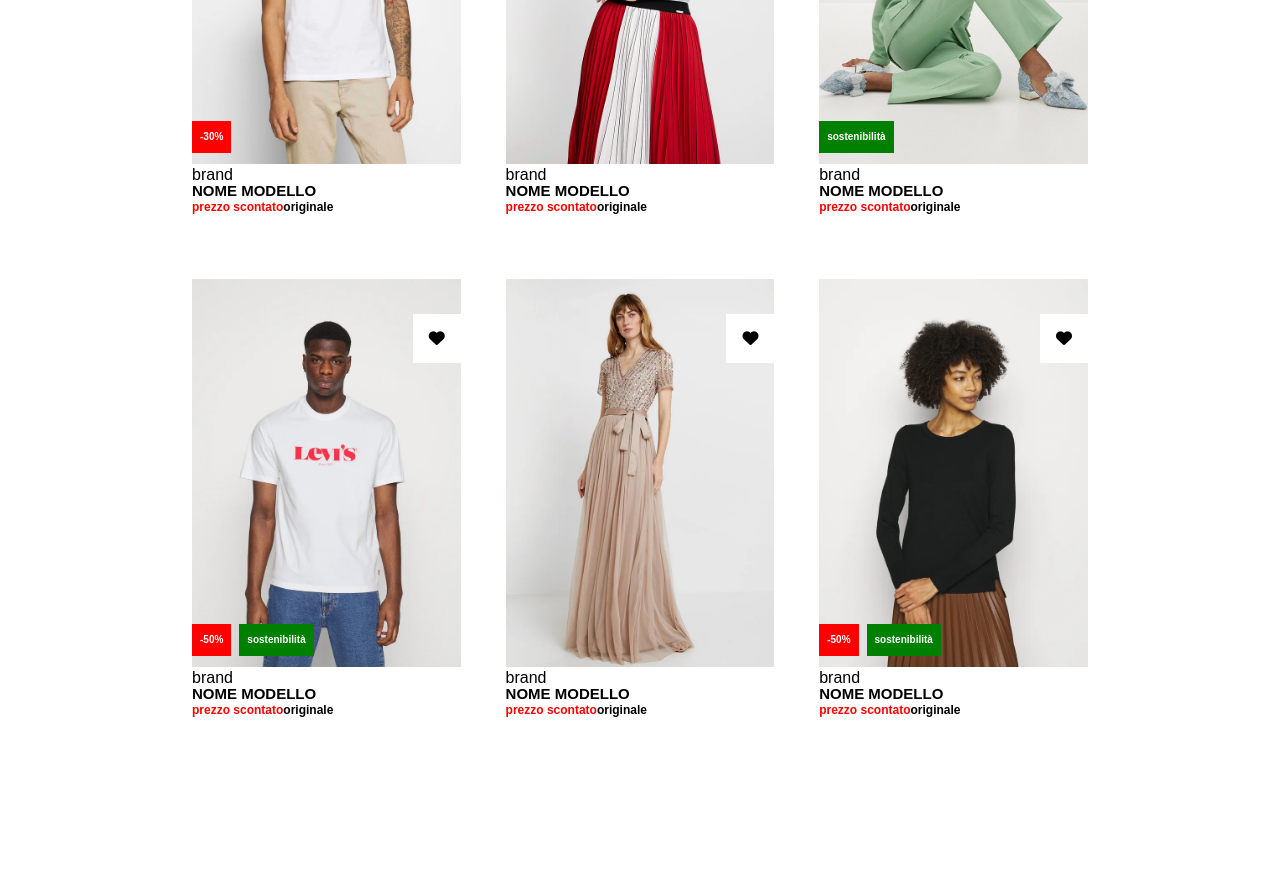
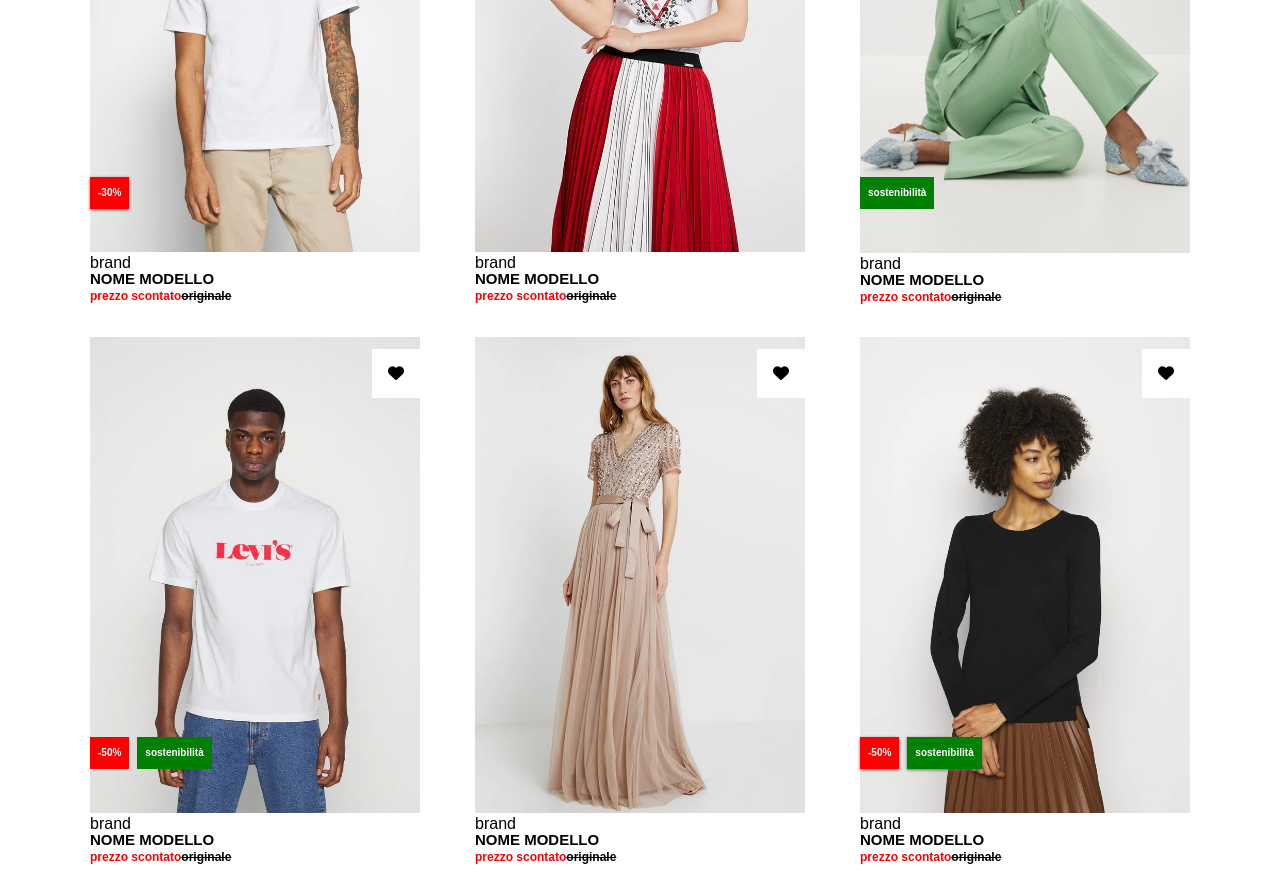
Before and after one commit to RaoulBongarzoni/html-css-boolando, a plain HTML site: page index.html in a window 1280 px wide. Shown: the part 320-1201 px from the top of the page. Before the commit the page ends 1086 px from the top, so only its background shows below. Drawn offline with Linux system fonts and the light colour scheme.

Commit message:
header e body fixes

```diff
--- a/css/style.css
+++ b/css/style.css
@@ -6,13 +6,18 @@ html{
 }
 
 
-
+.container{
+    width: 1100px;
+    margin: 0 auto;
+}
 /* barra del menu */
 .headbar{
-    height: 50px;
     position: fixed;
+
+    height: 70px;
     width: 100%;
     z-index: 2;
+
 }
 
 a{
@@ -78,26 +83,25 @@ main{
     background-color: white;
     padding: 16px;
     position: absolute;
-    top: 10%;
+    top: 5%;
     right: 0px;
 }
-.card:hover .like{
-  color: red
+.like:hover {
+  color: red;
+  cursor: pointer;
+
 }
 
 
-
-
-
 .etichette{
-    position: relative;
+    position: absolute;
     display: inline-flex;
     bottom: 20%;
     left: 0%;
 }
+
 .tag-content{
     font-size: 10px;
     font-weight: 700;
     color: white;
-
 }
--- a/css/utilities.css
+++ b/css/utilities.css
@@ -123,3 +123,10 @@
 
 /* colore */
 .red{color: red}
+
+
+
+
+/* shadow */
+
+.light-shadow{ box-shadow: 0 1px 3px #666;}
--- a/index.html
+++ b/index.html
@@ -14,12 +14,12 @@
 
 
     <header>
-        <div class="headbar bg-zalando">
-            <div class="flex-container flex-align-center flex-justify-between w-70">
+        <div class="headbar lig light-shadow bg-zalando">
+            <div class="flex-container flex-align-center flex-justify-between container">
                 <div id="link">
-                 <a href="#">Uomo</a>
-                 <a href="#">Donna</a>
-                 <a href="#">Bambino</a>
+                    <a href="#">Uomo</a>
+                    <a href="#">Donna</a>
+                    <a href="#">Bambino</a>
                 </div>
                 <div id="logo">
                     <img src="img/boolean-logo.png" alt="">
@@ -36,20 +36,20 @@
 
     <main>
 
-        <div class="flex-container flex-justify-between w-70 f-wrap">
+        <div class="flex-container flex-justify-between container f-wrap">
 
             <div class="card w-30 py-16 p-rel">
                 <img class="hover" src="img/1.webp" alt="">
                 <img src="img/1b.webp" alt="">
 
                 <span>brand</span>
-                <p class="modello">NOME MODELLO</p>
-                <p class="prezzo"><span class="red">prezzo scontato</span>originale</p>
+                <h3 class="modello">NOME MODELLO</h3>
+                <strong class="prezzo"><span class="red">prezzo scontato</span><del>originale</del></strong>
 
                 <div class="like"><i class="fa-solid fa-heart"></i></div>
 
                 <div class="etichette">
-                    <p class="tag-content bg-rosso p-8">-30%</p>
+                    <p class="light-shadow tag-content bg-rosso p-8">-30%</p>
                 </div>
             </div>
 
@@ -58,8 +58,8 @@
                 <img src="img/2b.webp" alt="">
 
                 <span>brand</span>
-                <p class="modello">NOME MODELLO</p>
-                <p class="prezzo"><span class="red">prezzo scontato</span>originale</p>
+                <h3 class="modello">NOME MODELLO</h3>
+                <strong class="prezzo"><span class="red">prezzo scontato</span><del>originale</del></strong>
                 <div class="like"><i class="fa-solid fa-heart"></i></div>
             </div>
 
@@ -69,8 +69,8 @@
 
 
                 <span>brand</span>
-                <p class="modello">NOME MODELLO</p>
-                <p class="prezzo"><span class="red">prezzo scontato</span>originale</p>
+                <h3 class="modello">NOME MODELLO</h3>
+                <strong class="prezzo"><span class="red">prezzo scontato</span><del>originale</del></strong>
                 <div class="like"><i class="fa-solid fa-heart"></i></div>
                 <div class="etichette">
                     <p class="tag-content bg-green p-8">sostenibilità</p>
@@ -82,8 +82,8 @@
                 <img src="img/4b.webp" alt="">
 
                 <span>brand</span>
-                <p class="modello">NOME MODELLO</p>
-                <p class="prezzo"><span class="red">prezzo scontato</span>originale</p>
+                <h3 class="modello">NOME MODELLO</h3>
+                <strong class="prezzo"><span class="red">prezzo scontato</span><del>originale</del></strong>
 
                 <div class="like"><i class="fa-solid fa-heart"></i></div>
                 <div class="etichette">
@@ -98,8 +98,8 @@
 
 
                 <span>brand</span>
-                <p class="modello">NOME MODELLO</p>
-                <p class="prezzo"><span class="red">prezzo scontato</span>originale</p>
+                <h3 class="modello">NOME MODELLO</h3>
+                <strong class="prezzo"><span class="red">prezzo scontato</span><del>originale</del></strong>
 
                 <div class="like"><i class="fa-solid fa-heart"></i></div>
 
@@ -110,13 +110,13 @@
                 <img src="img/6b.webp" alt="">
 
                 <span>brand</span>
-                <p class="modello">NOME MODELLO</p>
-                <p class="prezzo"><span class="red">prezzo scontato</span>originale</p>
+                <h3 class="modello">NOME MODELLO</h3>
+                <strong class="prezzo"><span class="red">prezzo scontato</span><del>originale</del></strong>
 
                 <div class="like"><i class="fa-solid fa-heart"></i></div>
                 <div class="etichette">
-                    <p class="tag-content bg-rosso p-8 mr-8">-50%</p>
-                    <p class="tag-content bg-green p-8">sostenibilità</p>
+                    <p class="light-shadow tag-content bg-rosso p-8 mr-8">-50%</p>
+                    <p class="light-shadow tag-content bg-green p-8">sostenibilità</p>
                 </div>
             </div>
 
```
